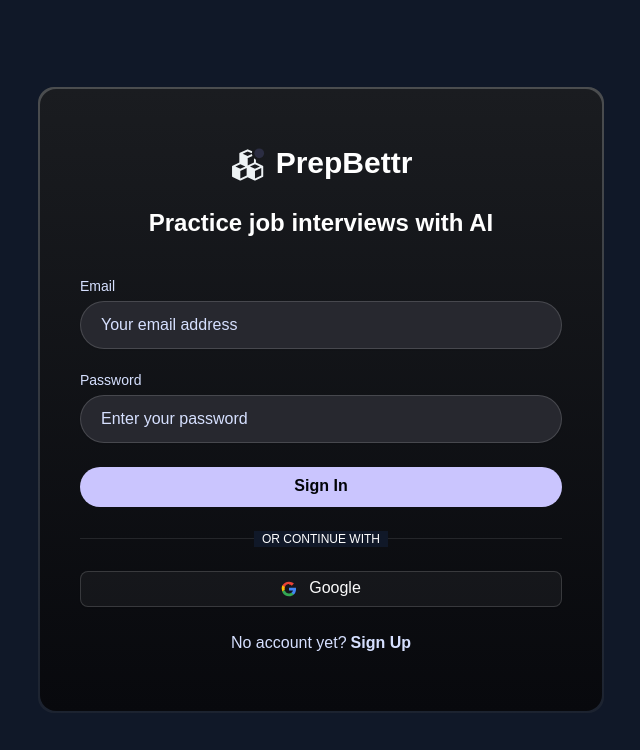
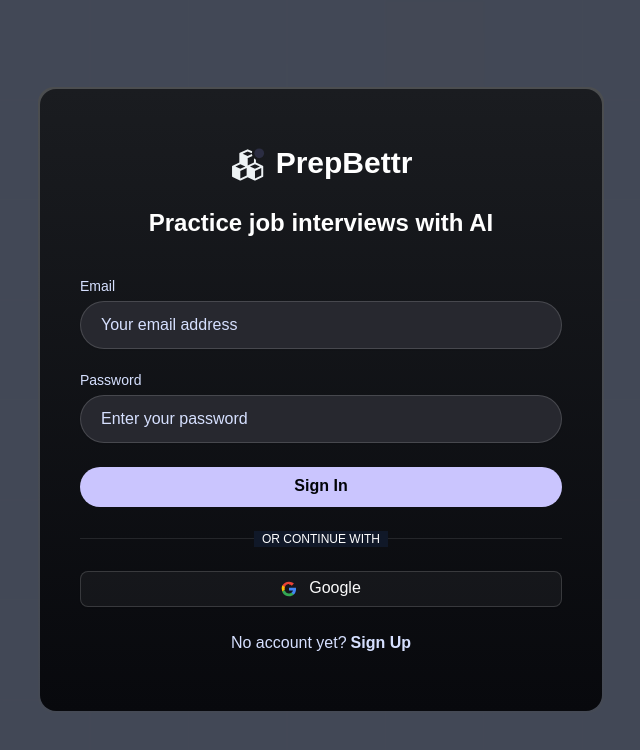
Before and after one commit to DikshantV/PrepBettr, a Next.js app: page /sign-in in a window 1280 px wide. Shown: the top 750 px of the page, without its empty margins (402-1042 px from the left). Built offline with nearby package versions, Linux system fonts and the light colour scheme; no server answers; a web font is replaced by a local one.

Commit message:
chore: updated build

```diff
--- a/app/(auth)/layout.tsx
+++ b/app/(auth)/layout.tsx
@@ -5,19 +5,22 @@
     // This layout just provides the structure for auth pages
 
     return (
-        <div className="min-h-screen flex items-center justify-center relative bg-gray-900">
-            {/* Background pattern with proper opacity */}
+        <div className="min-h-screen flex items-center justify-center relative">
+            {/* Pattern background with overlay */}
             <div
-                className="absolute inset-0 -z-10"
+                className="absolute inset-0"
                 style={{
+                    backgroundColor: "#1f2937",
                     backgroundImage: "url('/pattern.png')",
                     backgroundSize: "cover",
                     backgroundPosition: "center",
                     backgroundRepeat: "no-repeat",
-                    opacity: 0.1
+                    opacity: 0.3
                 }}
             />
-            <div className="max-w-md w-full space-y-8 p-6">
+            {/* Additional dark overlay for text readability */}
+            <div className="absolute inset-0 bg-gray-900/70" />
+            <div className="max-w-md w-full space-y-8 p-6 relative z-10">
                 {children}
             </div>
         </div>
```
